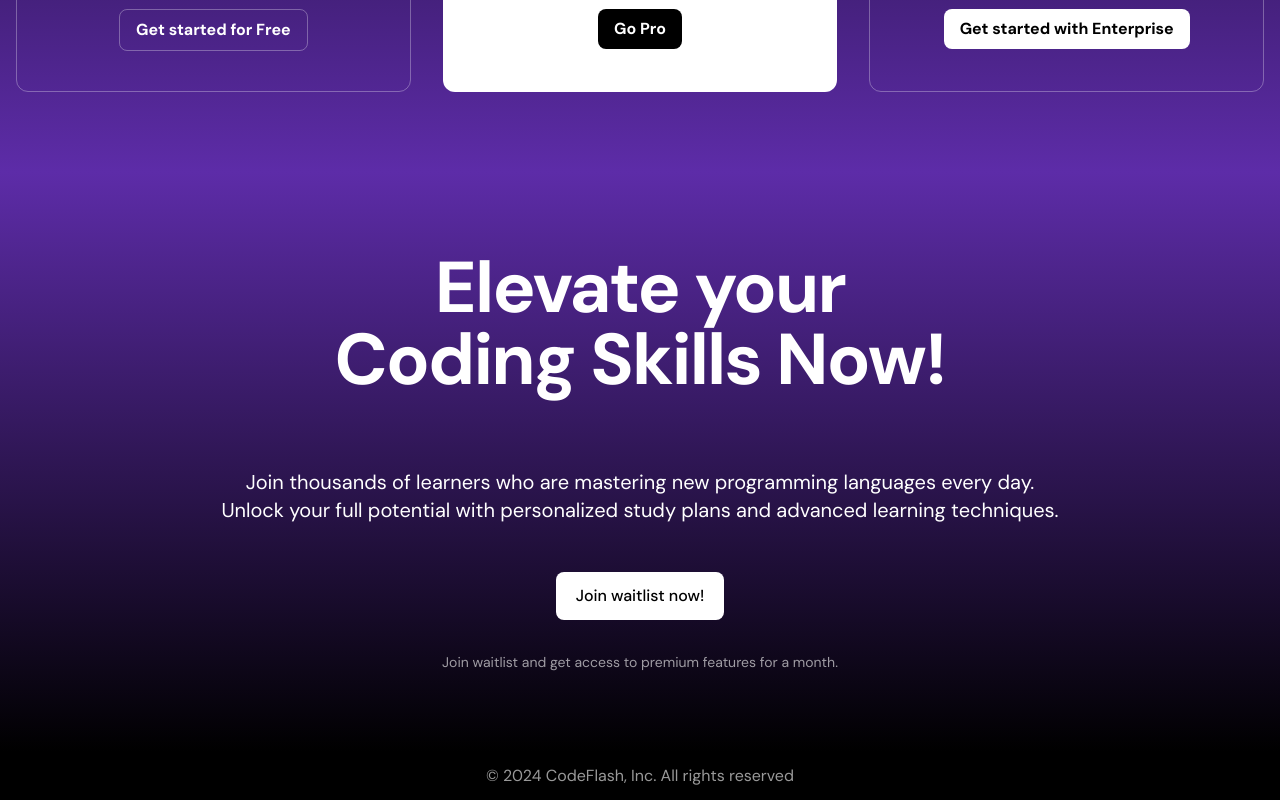
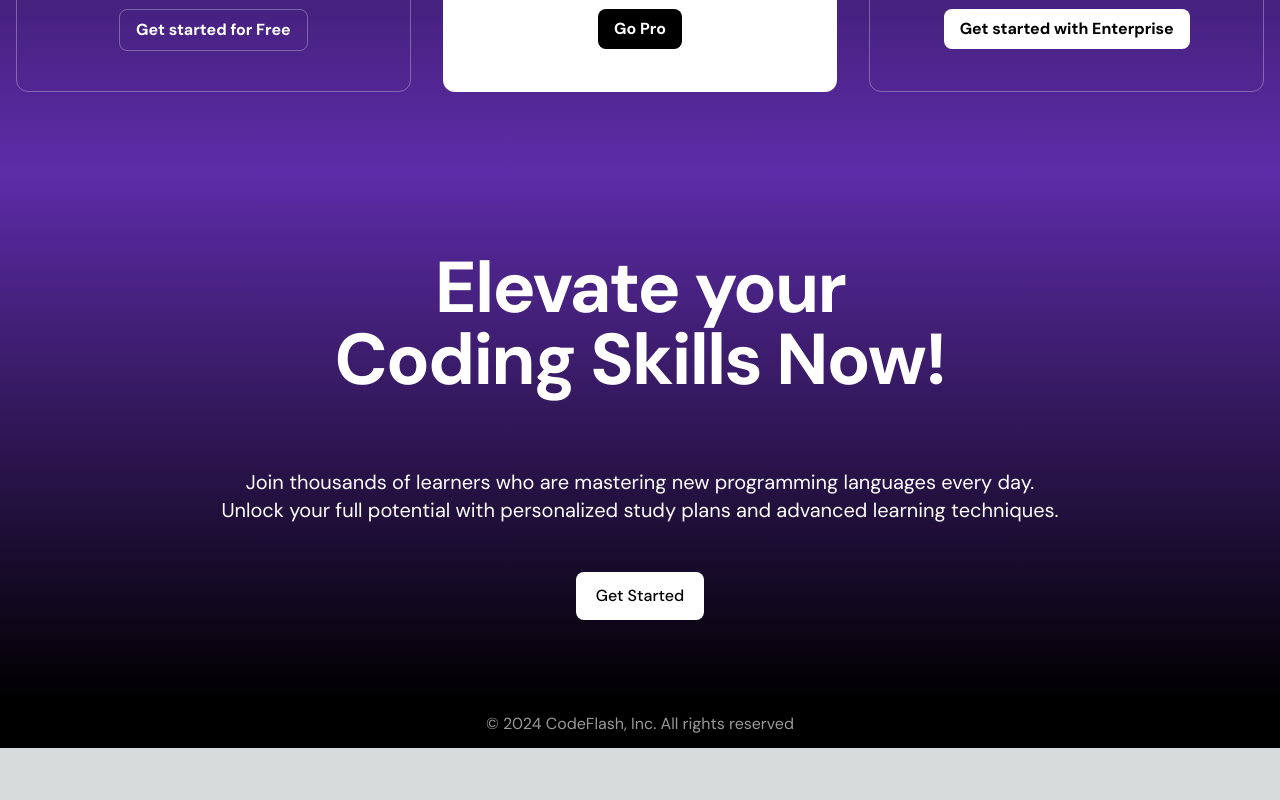
Before and after one commit to hafsahtariqali/Code-Flash-AI, a Next.js app: page / in a window 1280 px wide. Shown: the part 1822-2622 px from the top of the page. After the commit the page ends 2570 px from the top, so only its background shows below. Built offline with nearby package versions, Linux system fonts and the light colour scheme; no server answers.

Commit message:
updated cta-section

```diff
--- a/src/components/CallToAction.jsx
+++ b/src/components/CallToAction.jsx
@@ -29,12 +29,9 @@ export const CallToAction = () => {
             className="bg-white text-black py-3 px-5 rounded-lg font-medium"
             onClick={handleOpenModal}
           >
-            Join waitlist now!
+            Get Started
           </button>
         </div>
-        <p className="mt-8 text-white/60 text-sm">
-          Join waitlist and get access to premium features for a month.
-        </p>
       </div>
 
       <Waitlist isOpen={isModalOpen} onClose={handleCloseModal} />
```
